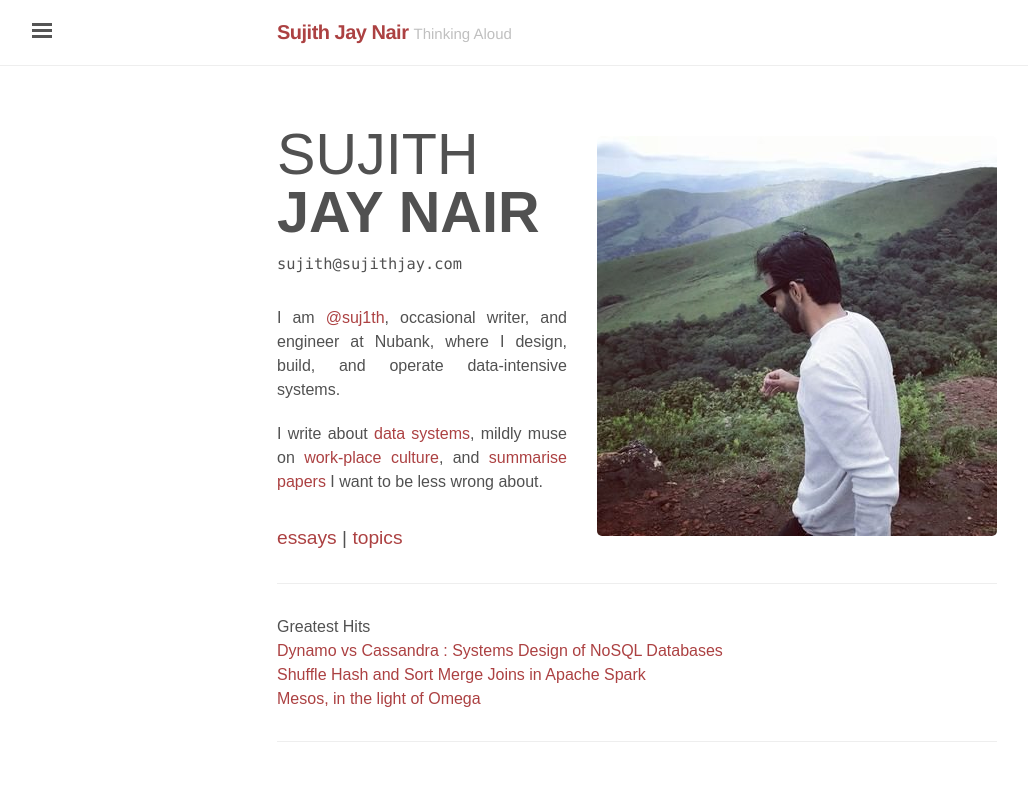
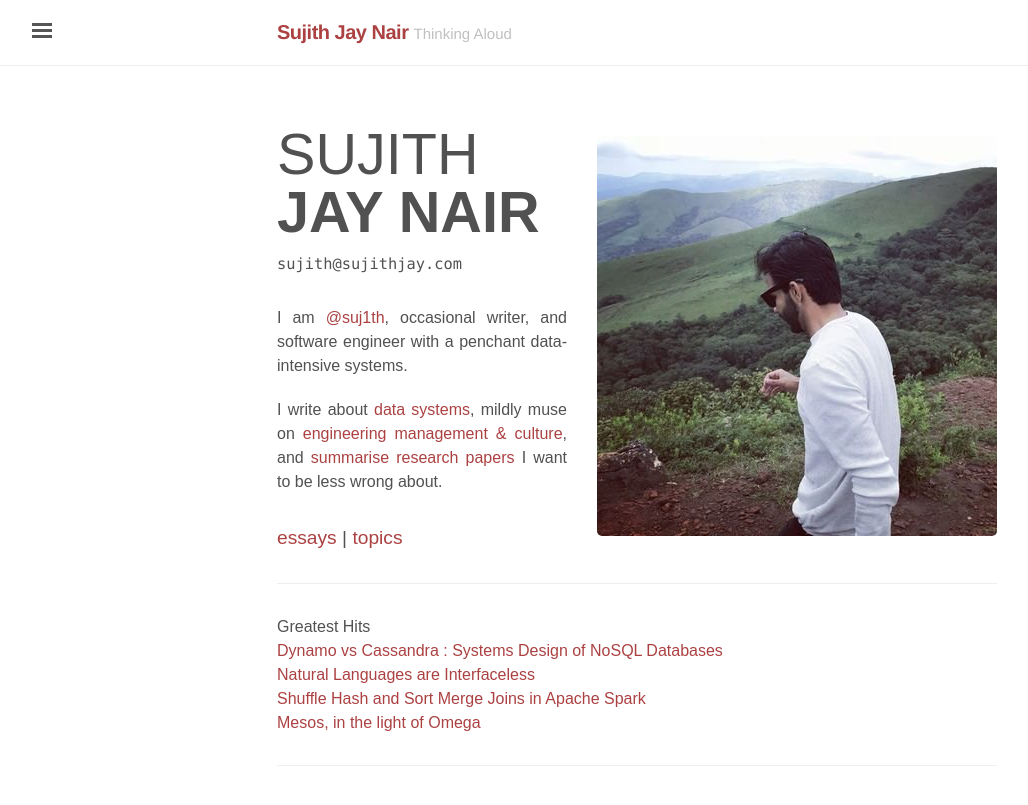
Before and after one commit to sujithjay/sujithjay.github.io, a Jekyll site: the page built from index.md, in a window 1280 px wide. Shown: the top 805 px of the page, without its empty margins (3-1031 px from the left). Built offline with Jekyll 4.4.1, drawn with Linux system fonts in a browser that asks for light colours; nearby versions of some CDN libraries; some web fonts are replaced.

Commit message:
Update Index

```diff
--- a/index.md
+++ b/index.md
@@ -23,8 +23,8 @@ title: Thinking Aloud
 <div class="row">
   <div class ="col-md-offset-2 col-md-7">
     <div id="overview" style="margin-top: 1.5rem;">
-        <p>I am <a class="nodecor" href="https://www.twitter.com/suj1th">@suj1th</a>, occasional writer, and engineer at Nubank, where I design, build, and operate data-intensive systems.</p>
-        <p>I write about <a class="nodecor" href="/tag/data-systems/">data systems</a>, mildly muse on <a class="nodecor" href="/tag/culture/">work-place culture</a>, and <a class="nodecor" href="tag/paper-summary/">summarise papers</a> I want to be less wrong about.</p>
+        <p>I am <a class="nodecor" href="https://www.twitter.com/suj1th">@suj1th</a>, occasional writer, and software engineer with a penchant data-intensive systems.</p>
+        <p>I write about <a class="nodecor" href="/tag/data-systems/">data systems</a>, mildly muse on <a class="nodecor" href="/tag/culture/">engineering management & culture</a>, and <a class="nodecor" href="tag/paper-summary/">summarise research papers</a> I want to be less wrong about.</p>
     </div>
     <div style="margin-top: 1.5rem; font-size: 1.2em;"><a href="/essays">essays</a> | <a href="/topics">topics</a></div>
     <hr>
@@ -38,6 +38,8 @@ title: Thinking Aloud
     </div>
     <a class="nodecor" href="/data-systems/dynamo-cassandra/">Dynamo vs Cassandra : Systems Design of NoSQL Databases</a>
     <br>
+    <a class="nodecor" href="/interfaceless-languages">Natural Languages are Interfaceless</a>
+    <br>
     <a class="nodecor" href="/spark/shuffle-hash-sort-merge-joins">Shuffle Hash and Sort Merge Joins in Apache Spark</a>
     <br>
     <a class="nodecor" href="/mesos">Mesos, in the light of Omega</a>
```
